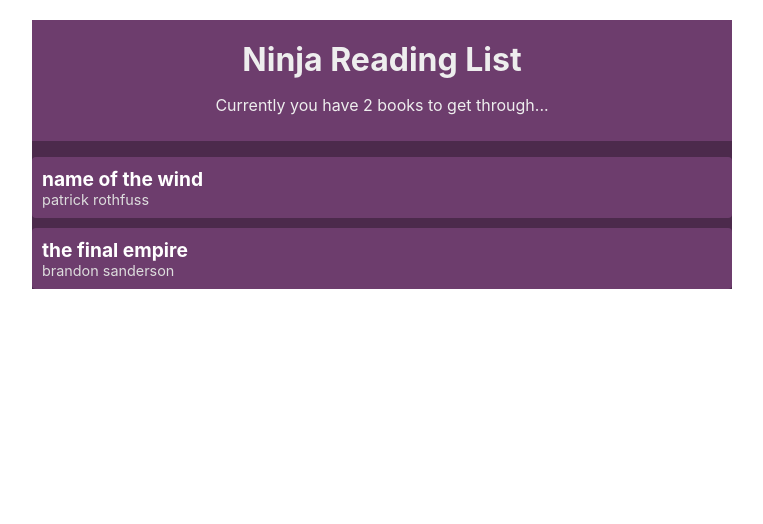
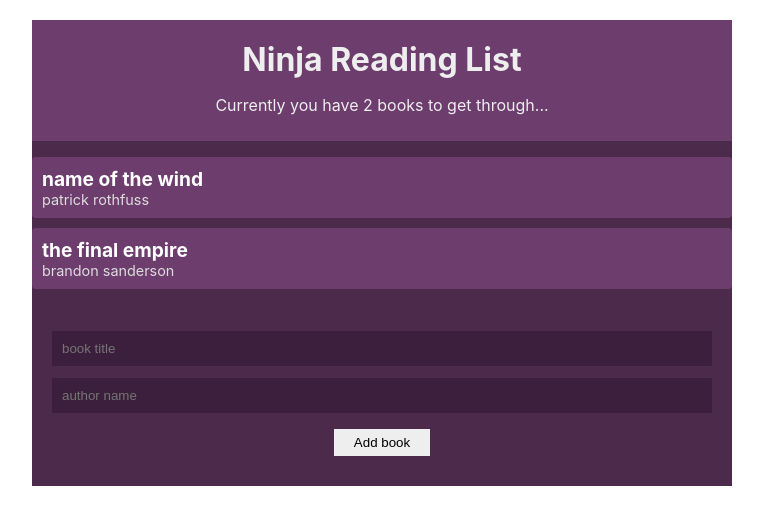
Before and after one commit to sawepeter/booklist, a React (Create React App) app: page / in a window 1280 px wide. Shown: the top 524 px of the page, without its empty margins (258-1021 px from the left). Built offline with nearby package versions, Linux system fonts and the light colour scheme.

Commit message:
BookDetails components

```diff
--- a/src/App.js
+++ b/src/App.js
@@ -1,5 +1,6 @@
 import BookList from './components/BookList';
 import Navbar from './components/Navbar';
+import NewBookForm from './components/NewBookForm';
 import BookContextProvider from './contexts/BookContext';
 
 function App() {
@@ -8,6 +9,7 @@
       <BookContextProvider>
         <Navbar/>
         <BookList/>
+        <NewBookForm/>
       </BookContextProvider>
 
     </div>
--- a/src/components/NewBookForm.js
+++ b/src/components/NewBookForm.js
@@ -0,0 +1,27 @@
+import React, { useContext, useState } from 'react';
+import {BookContext} from '../contexts/BookContext';
+
+const NewBookForm = () => {
+    const { addBook } = useContext(BookContext);
+    const {title, setTitle} = useState('');
+    const {author, setAuthor} = useState('');
+
+    const handleSubmit = (e) => {
+        e.preventDefault();
+
+        addBook(title, author);
+        setTitle('');
+        setAuthor('');
+    }
+    return (
+        <form onSubmit={handleSubmit}>
+            <input type="text" placeholder="book title" value={title}
+            onChange={(e) => setTitle(e.target.value)} />
+            <input type="text" placeholder="author name" value={author}
+            onChange={(e) => setAuthor(e.target.value)} />
+            <input type="submit" value="Add book"/>
+        </form>
+     );
+}
+
+export default NewBookForm;
--- a/src/index.css
+++ b/src/index.css
@@ -59,3 +59,22 @@
   margin: 20px;
   text-align: center;
 }
+form{
+  padding: 20px;
+}
+input[type='text']{
+  width: 100%;
+  padding: 10px;
+  box-sizing: border-box;
+  margin: 6px 0;
+  background: #3c1f3c;
+  color: #fff;
+  border: 0;
+}
+input[type='submit']{
+  margin: 10px auto;
+  background: #eee;
+  border: 0;
+  padding: 6px 20px;
+  display: block;
+}
```
